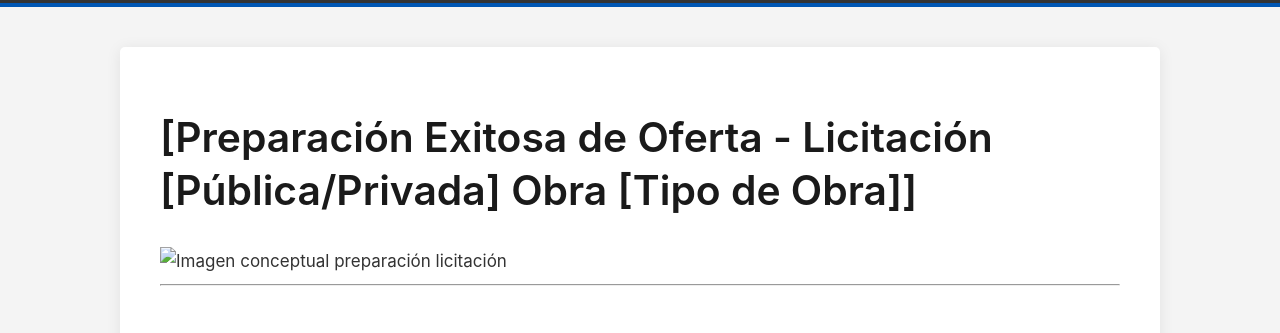
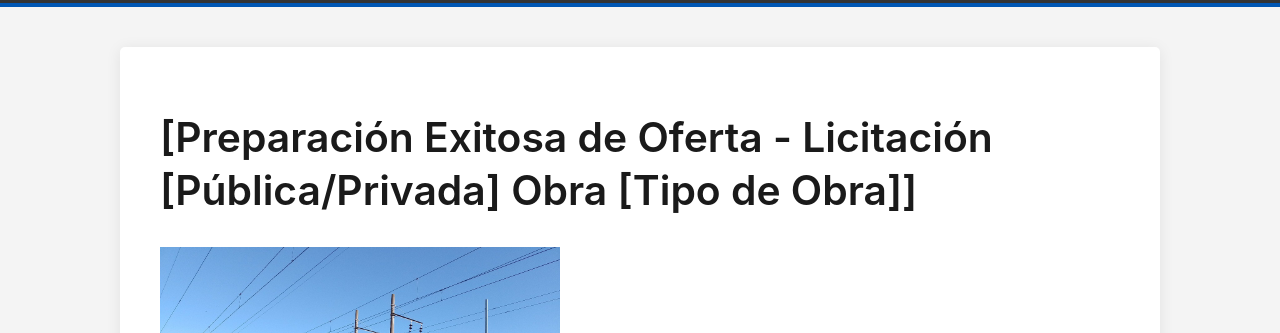
Before and after one commit to SIR8633/portfolio-web-ing, a plain HTML site: page proyectos/ejemplo-licitacion.html in a window 1280 px wide. Shown: the part 112-445 px from the top of the page. Drawn offline with Linux system fonts and the light colour scheme.

Commit message:
Update ejemplo-licitacion.html

```diff
--- a/proyectos/ejemplo-licitacion.html
+++ b/proyectos/ejemplo-licitacion.html
@@ -24,7 +24,7 @@
 
             <h1>[Preparación Exitosa de Oferta - Licitación [Pública/Privada] Obra [Tipo de Obra]]</h1>
 
-            <img src="img/proyectos/proyecto-licitacion.jpg" alt="Imagen conceptual preparación licitación" width="400"> <hr>
+            <img src="../img/proyectos/proyecto-licitacion.jpg" alt="Imagen conceptual preparación licitación" width="400"> <hr>
 
             <section id="info-clave">
                 <h2>Información del Proyecto</h2>
```
